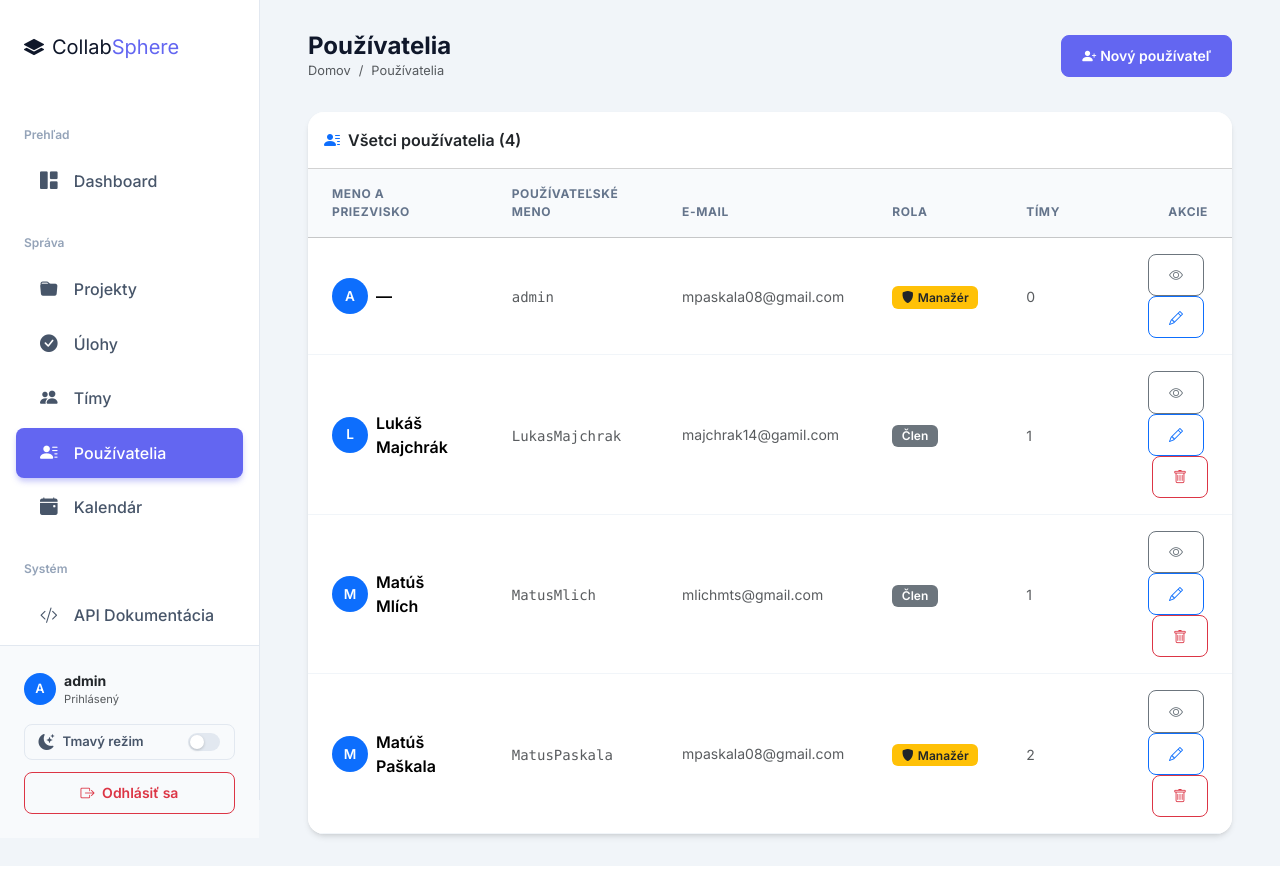
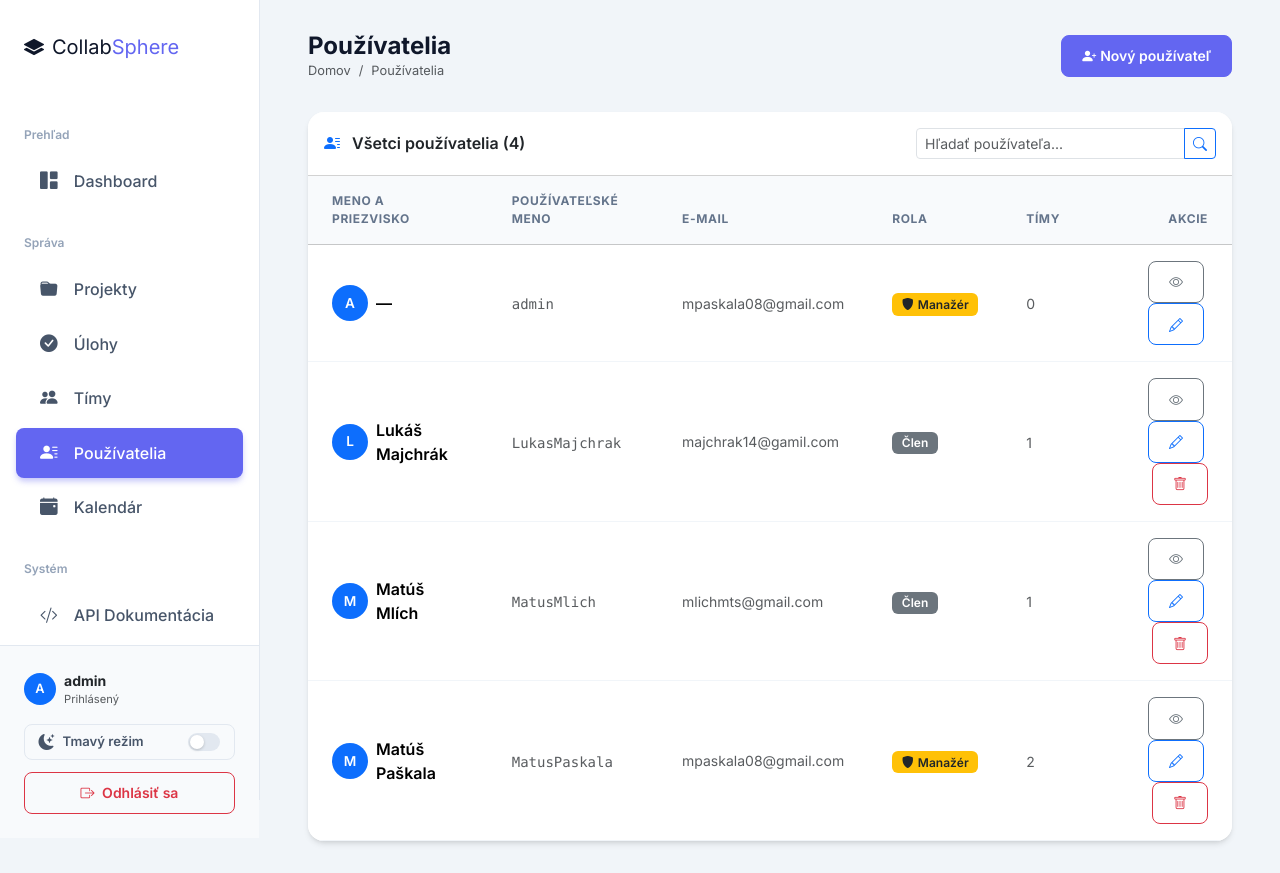
Before and after one commit to SLOVAKIA-ENTITI/CollabSphere_Final, a Django app: page /users/ in a window 1280 px wide. Run offline with Django 4.2, Linux system fonts and the light colour scheme; a user stored in the database is signed in; data comes from the database, SQL or seed files in the repository; some libraries are stand-ins or nearby versions.

Commit message:
Update user_list.html

```diff
--- a/collabsphere/templates/registration/user_list.html
+++ b/collabsphere/templates/registration/user_list.html
@@ -11,9 +11,33 @@
 
 {% block content %}
 <div class="card">
-  <div class="card-header bg-white py-3">
-    <span class="fw-semibold"><i class="bi bi-person-lines-fill me-2 text-primary"></i>Všetci používatelia ({{ users.count }})</span>
+  <!-- Upravená hlavička s vyhľadávacím formulárom -->
+  <div class="card-header bg-white py-3 d-flex justify-content-between align-items-center flex-wrap gap-2">
+    <span class="fw-semibold">
+      <i class="bi bi-person-lines-fill me-2 text-primary"></i>
+      {% if search_query %}
+        Nájdení používatelia ({{ users.count }})
+      {% else %}
+        Všetci používatelia ({{ users.count }})
+      {% endif %}
+    </span>
+
+    <!-- Vyhľadávací formulár -->
+    <form method="get" action="" style="max-width: 300px;" class="w-100">
+      <div class="input-group input-group-sm">
+        <input type="text" name="search" class="form-control" placeholder="Hľadať používateľa..." value="{{ search_query }}">
+        <button class="btn btn-outline-primary" type="submit" title="Hľadať">
+          <i class="bi bi-search"></i>
+        </button>
+        {% if search_query %}
+          <a href="?" class="btn btn-outline-danger" title="Zrušiť filter">
+            <i class="bi bi-x-lg"></i>
+          </a>
+        {% endif %}
+      </div>
+    </form>
   </div>
+
   <div class="card-body p-0">
     <div class="table-responsive">
       <table class="table table-hover align-middle mb-0">
@@ -67,7 +91,7 @@
           </tr>
           {% empty %}
           <tr>
-            <td colspan="6" class="text-center text-muted py-4">Žiadni používatelia</td>
+            <td colspan="6" class="text-center text-muted py-4">Žiadni používatelia pre zadané kritériá</td>
           </tr>
           {% endfor %}
         </tbody>
```
